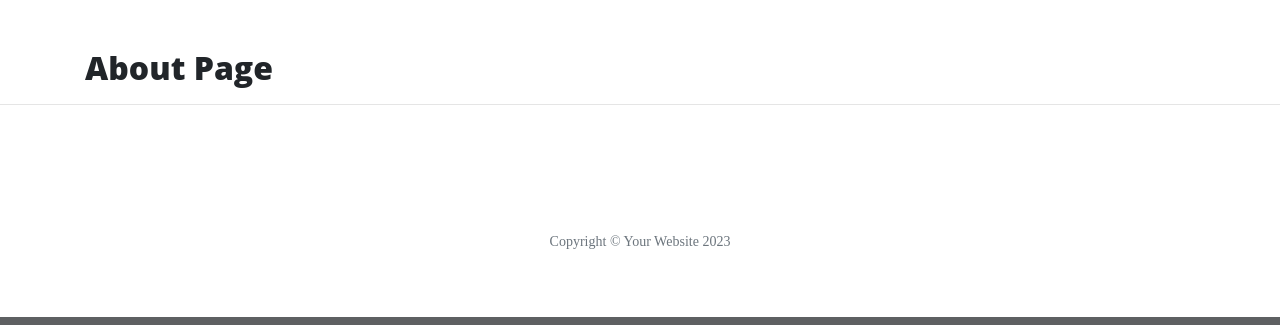
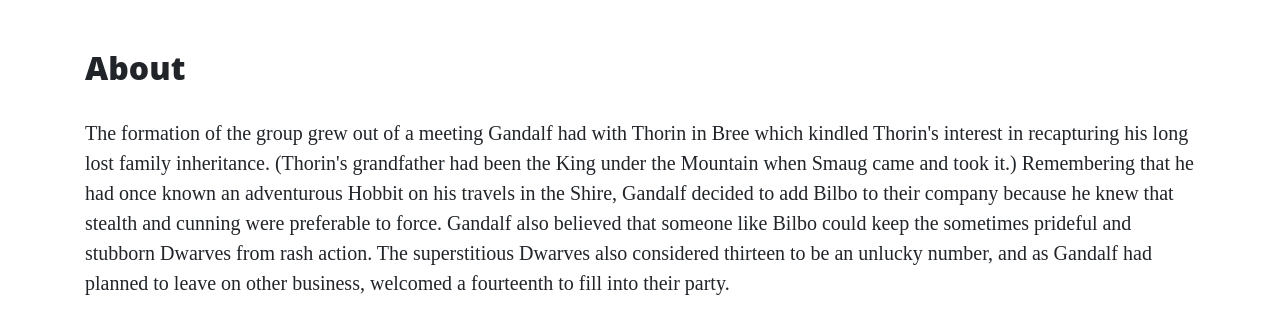
Before and after one commit to sinastiller/thorin-flask-app, a Flask app: page /about in a window 1280 px wide. Shown: the part 629-954 px from the top of the page. Run offline with Flask 2, Linux system fonts and the light colour scheme; some libraries are stand-ins or nearby versions.

Commit message:
About Page.

```diff
--- /dev/null
+++ b/data/company.json
@@ -0,0 +1,66 @@
+[{
+        "name": "Thorin Oakenshield",
+        "description": "Thorin II, also called the Oakenshield, King under the Mountain or the Mountain King, was the son of Thráin II, the older brother of Frerin and Dís, the grandson of King Thrór and the uncle of Fíli and Kíli. Thorin was best known for his deeds as leader of a company that infiltrated the lost Kingdom under the Mountain to take it back from Smaug and for leading an alliance of Men, Dwarves, and Elves in the Battle of the Five Armies.",
+        "image_source": "http://www.panhistoria.com/Stacks/Novels/characterimages/T27293.jpg"
+    },
+    {
+        "name": "Kili & Fili",
+        "description": "Fíli and Kíli were the two most active dwarves of Thorin's company, and apart from Balin, and possibly Bombur, they appeared more frequently as 'individual' characters in Tolkien's novel than the rest of Thorin's companions, who were most often named only in 'group' references to the entire company.",
+        "image_source": "http://www.filmofilia.com/wp-content/uploads/2011/07/hobbit_0.jpg"
+    },
+    {
+        "name": "Óin",
+        "description": "Óin was the older brother of Glóin, cousin of Dwalin and Balin, and uncle of Gimli. He usually wore a brown-hooded cloak when travelling. Óin fought in the Battle of Azanulbizar along with Thorin Oakenshield, and in TA 2941 joined with Thorin and Company on the quest to reclaim the Lonely Mountain wearing a brown hood. Óin was one of the Dwarves who bet that Bilbo would come along with them to reclaim the Lonely Mountain. Óin and his brother Glóin were usually in charge of preparing the fire for the Company. He fought in and survived the Battle of the Five Armies, and later settled in the Lonely Mountain along with many other of the Dwarves of The Company of Thorin such as Bombur.",
+        "image_source": "https://images.tvnz.co.nz/tvnz_images/hobbit_news/2012/10/dwarf_oin_hobbit_E1.jpg"
+    },
+    {
+        "name": "Gloin",
+        "description": "In TA 2799, Glóin was known to have fought in the Battle of Azanulbizar, the last battle of the War of the Dwarves and Orcs. In TA 2941, Glóin and his brother Óin, along with his cousins Dwalin and Balin, were among the Dwarves accompanying Thorin and Company during their quest to the Lonely Mountain to recapture it from the Dragon Smaug. He was noted for his skills with a tinderbox, and, along with his brother Óin, was usually the one told to get a fire started whenever the Dwarves made camp. Gloin also fought in the Battle of the Five Armies. After the battle, he settled in the Lonely Mountain.",
+        "image_source": "https://vignette.wikia.nocookie.net/lotr/images/f/fc/Gloin_2.jpg/revision/latest/scale-to-width-down/350?cb=20120908171710"
+    },
+    {
+        "name": "Balin",
+        "description": "Balin was a Dwarf, son of Fundin, and likely born in the Lonely Mountain before the coming of Smaug the Dragon. He had a younger brother named Dwalin and was one of those driven from their homes when the dragon Smaug attacked the Lonely Mountain. Afterwards he may have lived in Dunland as a refugee. He fought in the War of the Dwarves and Orcs. Many years later, in approximately TA 2841, he accompanied Thráin II, the father of Thorin, when he attempted to go back to the Lonely Mountain himself, but Thráin was captured and lost.",
+        "image_source": "https://vignette2.wikia.nocookie.net/lotr/images/5/52/Balin.jpg/revision/latest?cb=20120911171656"
+    },
+    {
+        "name": "Dwalin",
+        "description": "Born in TA 2772, two years after the dragon Smaug had come to Erebor and took over the Kingdom, Dwalin was the son of Fundin and younger brother of Balin. After fighting in the Battle of Azanulbizar at the age of 27, Dwalin accompanied Thrain the Second and Thorin Oakenshield to settle peacefully in the northern Ered Luin.",
+        "image_source": "https://vignette2.wikia.nocookie.net/lotr/images/1/1c/Dwalin.jpg/revision/latest?cb=20120911200601"
+    },
+    {
+        "name": "Ori",
+        "description": "Ori lived in Thorin's home in the Northern Blue Mountains for many years. In the year TA 2941, Ori became a member of Thorin and Company and travelled with the company on the quest for the Lonely Mountain and the death of Smaug. Finally, he and the other Dwarves of Thorin and Company fought in the Battle of the Five Armies, and he survived it.",
+        "image_source": "https://vignette.wikia.nocookie.net/lotr/images/8/81/Ori.jpeg"
+    },
+    {
+        "name": "Dori",
+        "description": "Before The Quest of Erebor, Dori lived in Thorin's home in the northern Blue Mountains with his two brothers. In TA 2941, Dori and his two brothers became part of Thorin and Company befriending Bilbo Baggins and travel with him in search of Smaug's treasure caverns in the Lonely Mountain.",
+        "image_source": "https://vignette.wikia.nocookie.net/lotr/images/2/27/Mark_Hadlow_as_Dori.jpg/revision/latest?cb=20121030113353"
+    },
+    {
+        "name": "Nori",
+        "description": "Nori was the brother of Dori and Ori. Both Nori and Dori were capable flutists, and seem to have carried their flutes with them. Both these apparent brothers also shared Bilbo's liking for regular meals. Before the Quest for the Lonely Mountain, Nori lived in Thorin's home in the northern Blue Mountains with his two brothers.",
+        "image_source": "https://atolkienistperspective.files.wordpress.com/2013/08/n1.jpg"
+    },
+    {
+        "name": "Bifur",
+        "description": "Bifur, a descendant of the Dwarves of Khazad-dûm, but was not of Durin's Folk. His parents are unknown, and most of his familial relations are unclear but he and his family were driven out of their home in the Lonely Mountain by the Dragon Smaug. Forced to live in exile, the Dwarf warrior worked as a toy maker. Following Thorin II Oakenshield to a new life in the Blue Mountains, he continued his life as a toy maker.",
+        "image_source": "http://3.bp.blogspot.com/-VcKDsohCNkM/ULfdv7o8l7I/AAAAAAAABtk/j9ZNGzxAGH0/s1600/Bifur+dwarf+The+Hobbit+Wallpaper.jpg"
+    },
+    {
+        "name": "Bofur",
+        "description": "Bofur was a descendant(related) of the Dwarves of Khazad-dûm, but was not of Durin's Folk. He and his family hailed from the Blue Mountains. As such, they felt less strongly about the quest to reclaim the Lonely Mountain from the dragon Smaug, more interested in the adventure than a home they'd never seen.",
+        "image_source": "https://atolkienistperspective.files.wordpress.com/2013/08/bofur-1.jpg"
+    },
+    {
+        "name": "Bombur",
+        "description": "Bombur's parentage is unknown; the only familial connections mentioned are his brother Bofur and his cousin Bifur. Bombur was not of Durin's line although he was descended from dwarves of Moria. His birth year is also unknown. However, from Bilbo Baggins' account from the quest to Erebor it is known that the brothers Fíli and Kíli were the youngest of the 13 'by some fifty years' and that after Thorin had been captured, Balin was 'the eldest left'. Since Fíli was born in T.A. 2859 and Balin was born in 2763, this would put Bombur's birth between 2763 and 2809, and he would have been between 132 and 178 years old during the quest to Erebor. Prior to the quest Bombur probably lived in the Blue Mountains with Thorin after the loss of Thráin The II.",
+        "image_source": "https://atolkienistperspective.files.wordpress.com/2013/08/bombur-1.jpg"
+    },
+    {
+        "name": "Gandalf",
+        "description": "Originally called Olórin, he was accounted as the wisest of the Maiar. He was a Maia of Manwë and Varda. He also served under two other Valar, such as Irmo and Nienna. When the Valar decided to send the order of the Istari (also known as Wizards) to Middle-earth, to counsel and assist all those in Middle-earth who opposed the Dark Lord Sauron, Manwë and Varda decided to include Olórin among the five who were sent.",
+        "image_source": "https://vignette.wikia.nocookie.net/lotr/images/8/8d/Gandalf-2.jpg/revision/latest?cb=20130209172436"
+    }
+]
--- a/run.py
+++ b/run.py
@@ -1,4 +1,5 @@
 import os
+import json
 from flask import Flask, render_template
 
 
@@ -12,17 +13,20 @@ def index():
 
 @app.route("/about")
 def about():
-    return render_template("about.html")
+    data = []
+    with open("data/company.json", "r") as json_data:
+        data = json.load(json_data)
+    return render_template("about.html", page_title="About", company=data)
 
 
 @app.route("/contact")
 def contact():
-    return render_template("contact.html")
+    return render_template("contact.html", page_title="Contact")
 
 
 @app.route("/careers")
 def careers():
-    return render_template("careers.html")
+    return render_template("careers.html", page_title="Careers")
 
 
 if __name__ == "__main__":
--- /dev/null
+++ b/static/css/style.css
@@ -0,0 +1,3 @@
+.col-md-5 img {
+    width: 100%;
+}
--- a/templates/about.html
+++ b/templates/about.html
@@ -1,4 +1,51 @@
 {%  extends "base.html" %}
 {% block content %}
-    <h2>About Page</h2>
+
+ <h2>{{ page_title }}</h2>
+    <p>
+        The formation of the group grew out of a meeting Gandalf had with Thorin in Bree which kindled Thorin's interest
+        in recapturing his long lost family inheritance. (Thorin's grandfather had been the King under the Mountain when
+        Smaug came and took it.) Remembering that he had once known an adventurous Hobbit on his travels in the Shire,
+        Gandalf decided to add Bilbo to their company because he knew that stealth and cunning were preferable to force.
+        Gandalf also believed that someone like Bilbo could keep the sometimes prideful and stubborn Dwarves from rash
+        action. The superstitious Dwarves also considered thirteen to be an unlucky number, and as Gandalf had planned
+        to leave on other business, welcomed a fourteenth to fill into their party.
+    </p>
+
+{% for member in company %}
+
+        <div class="row featurette">
+
+            {% if loop.index % 2 != 0%}
+
+                <div class="col-md-7">
+                    <h3>{{ loop.index }} . {{ member.name }}</h3>
+                    <p>{{ member.description }}</p>
+                </div>
+                <div class="col-md-5">
+                    <img src="{{ member.image_source }}" alt="" class="featurette-image image-responsive">
+                </div>
+
+            {% else %}
+
+                <div class="col-md-5">
+                    <img src="{{ member.image_source }}" alt="" class="featurette-image image-responsive">
+                </div>
+                <div class="col-md-7">
+                    <h3>{{ loop.index }} . {{ member.name }}</h3>
+                    <p>{{ member.description }}</p>
+                </div>
+
+            {% endif %}
+
+        </div>
+
+        {% if loop.index != loop.length %}
+
+            <hr class="featurette-divider">
+
+        {% endif %}
+
+{% endfor %}
+
 {% endblock %}
--- a/templates/base.html
+++ b/templates/base.html
@@ -4,8 +4,10 @@
     <meta charset="UTF-8">
     <meta name="viewport" content="width=device-width, initial-scale=1.0">
     <meta http-equiv="X-UA-Compatible" content="ie=edge">
-    <link rel="stylesheet" href="{{ url_for('static', filename='vendor/bootstrap/css/bootstrap.min.css') }}">
-    <link rel="stylesheet" href="{{ url_for('static', filename='css/clean-blog.min.css') }}">
+    <link rel="stylesheet" href="{{ url_for('static', filename='vendor/bootstrap/css/bootstrap.min.css') }}" type="text/css">
+    <link rel="stylesheet" href="{{ url_for('static', filename='css/clean-blog.min.css') }}" type="text/css">
+    <link rel="stylesheet" href="{{ url_for('static', filename='css/style.css') }}" type="text/css">
+
     <title>Hello Flask</title>
 </head>
 <body>
--- a/templates/careers.html
+++ b/templates/careers.html
@@ -1,4 +1,4 @@
 {%  extends "base.html" %}
 {% block content %}
-    <h2>Come Work With Us!</h2>
+    <h2>{{ page_title }}</h2>
 {% endblock %}
--- a/templates/contact.html
+++ b/templates/contact.html
@@ -1,4 +1,4 @@
 {%  extends "base.html" %}
 {% block content %}
-    <h2>Contact Us</h2>
+    <h2>{{ page_title }}</h2>
 {% endblock %}
```
